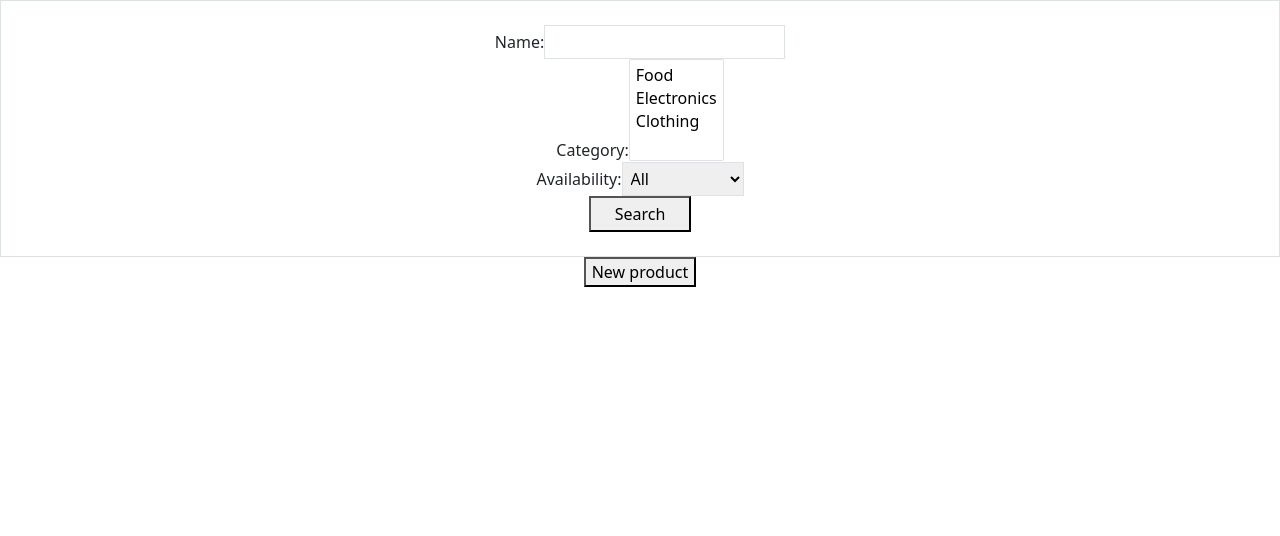
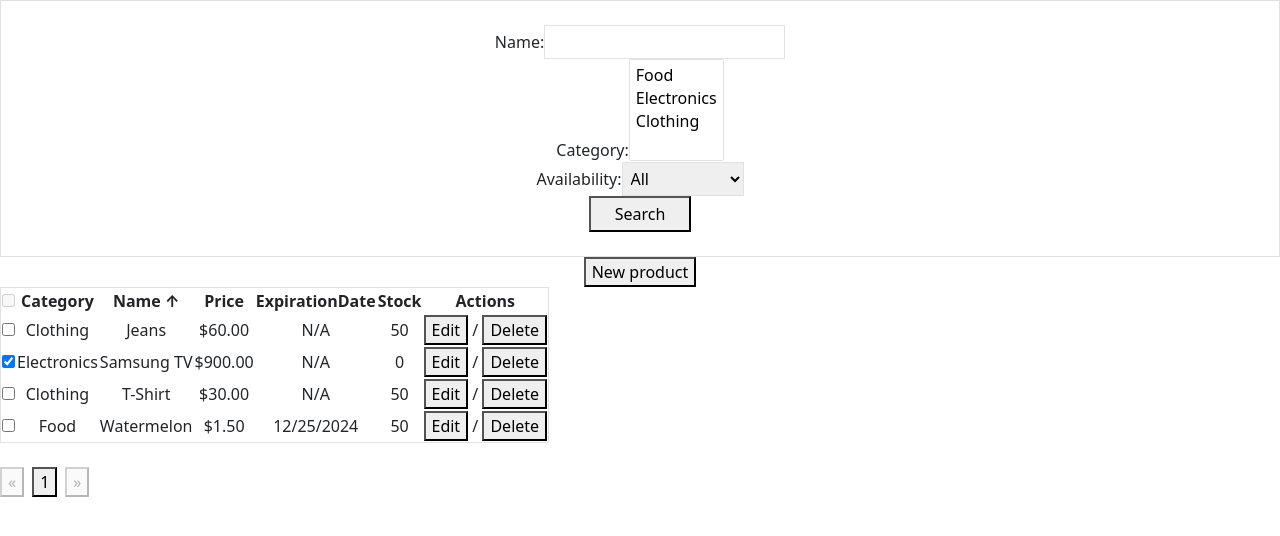
Before and after one commit to gramos-encora/Stock-and-Inventory-App, a React (Create React App) app in the folder frontend/: page / in a window 1280 px wide. Shown: the top 536 px of the page. Built offline with nearby package versions, Linux system fonts and the light colour scheme.

Commit message:
Created ProductTable component

```diff
--- /dev/null
+++ b/frontend/src/components/ProductTable.tsx
@@ -0,0 +1,174 @@
+import React, { useState } from "react";
+
+// Tipos
+type Product = {
+  id: number;
+  category: string;
+  name: string;
+  price: number;
+  expirationDate: string;
+  stock: number;
+};
+
+type SortKey = keyof Product;
+
+// Datos mock para empezar
+const initialProducts: Product[] = [
+  {
+    id: 1,
+    category: "Food",
+    name: "Watermelon",
+    price: 1.5,
+    expirationDate: "12/25/2024",
+    stock: 50,
+  },
+  {
+    id: 2,
+    category: "Electronics",
+    name: "Samsung TV",
+    price: 900,
+    expirationDate: "N/A",
+    stock: 0,
+  },
+  {
+    id: 3,
+    category: "Clothing",
+    name: "Jeans",
+    price: 60,
+    expirationDate: "N/A",
+    stock: 50,
+  },
+  {
+    id: 4,
+    category: "Clothing",
+    name: "T-Shirt",
+    price: 30,
+    expirationDate: "N/A",
+    stock: 50,
+  },
+];
+
+// Componente
+const InventoryTable: React.FC = () => {
+  const [products, setProducts] = useState<Product[]>(initialProducts);
+  const [sortKey, setSortKey] = useState<SortKey>("name");
+  const [sortOrder, setSortOrder] = useState<"asc" | "desc">("asc");
+  const [currentPage, setCurrentPage] = useState(1);
+
+  const pageSize = 10;
+
+  const toggleStock = (id: number) => {
+    setProducts((prev) =>
+      prev.map((product) =>
+        product.id === id
+          ? product.stock === 0
+            ? { ...product, stock: 10 }
+            : { ...product, stock: 0 }
+          : product
+      )
+    );
+  };
+
+  const handleSort = (key: SortKey) => {
+    const isAsc = sortKey === key && sortOrder === "asc";
+    setSortKey(key);
+    setSortOrder(isAsc ? "desc" : "asc");
+  };
+
+  const sortedProducts = [...products].sort((a, b) => {
+    const valueA = a[sortKey];
+    const valueB = b[sortKey];
+
+    if (valueA < valueB) return sortOrder === "asc" ? -1 : 1;
+    if (valueA > valueB) return sortOrder === "asc" ? 1 : -1;
+    return 0;
+  });
+
+  const paginatedProducts = sortedProducts.slice(
+    (currentPage - 1) * pageSize,
+    currentPage * pageSize
+  );
+
+  const totalPages = Math.ceil(products.length / pageSize);
+
+  return (
+    <div className="inventory-table">
+      <table className="w-full border-collapse border border-gray-300">
+        <thead className="bg-gray-200">
+          <tr>
+            <th>
+              <input type="checkbox" disabled />
+            </th>
+            {["category", "name", "price", "expirationDate", "stock"].map(
+              (key) => (
+                <th
+                  key={key}
+                  onClick={() => handleSort(key as SortKey)}
+                  className="cursor-pointer"
+                >
+                  {key.charAt(0).toUpperCase() + key.slice(1)}{" "}
+                  {sortKey === key && (sortOrder === "asc" ? "↑" : "↓")}
+                </th>
+              )
+            )}
+            <th>Actions</th>
+          </tr>
+        </thead>
+        <tbody>
+          {paginatedProducts.map((product) => (
+            <tr key={product.id}>
+              <td className="text-center">
+                <input
+                  type="checkbox"
+                  checked={product.stock === 0}
+                  onChange={() => toggleStock(product.id)}
+                />
+              </td>
+              <td>{product.category}</td>
+              <td>{product.name}</td>
+              <td>${product.price.toFixed(2)}</td>
+              <td>{product.expirationDate}</td>
+              <td>{product.stock}</td>
+              <td>
+                <button onClick={() => alert(`Edit ${product.name}`)}>
+                  Edit
+                </button>{" "}
+                /{" "}
+                <button onClick={() => alert(`Delete ${product.name}`)}>
+                  Delete
+                </button>
+              </td>
+            </tr>
+          ))}
+        </tbody>
+      </table>
+
+      {/* Pagination */}
+      <div className="pagination mt-4 flex justify-center items-center gap-2">
+        <button
+          disabled={currentPage === 1}
+          onClick={() => setCurrentPage((prev) => prev - 1)}
+        >
+          «
+        </button>
+        {Array.from({ length: totalPages }, (_, i) => (
+          <button
+            key={i + 1}
+            className={currentPage === i + 1 ? "font-bold" : ""}
+            onClick={() => setCurrentPage(i + 1)}
+          >
+            {i + 1}
+          </button>
+        ))}
+        <button
+          disabled={currentPage === totalPages}
+          onClick={() => setCurrentPage((prev) => prev + 1)}
+        >
+          »
+        </button>
+      </div>
+    </div>
+  );
+};
+
+export default InventoryTable;
--- a/frontend/src/components/SearchForm.tsx
+++ b/frontend/src/components/SearchForm.tsx
@@ -1,4 +1,5 @@
 import React, { useState } from "react";
+import InventoryTable from "./ProductTable";
 import "bootstrap/dist/css/bootstrap.css";
 import "../SearchForm.css";
 
@@ -72,6 +73,8 @@ export default function SearchForm() {
       </form>
 
       <button>New product</button>
+
+      <InventoryTable></InventoryTable>
     </>
   );
 }
```
